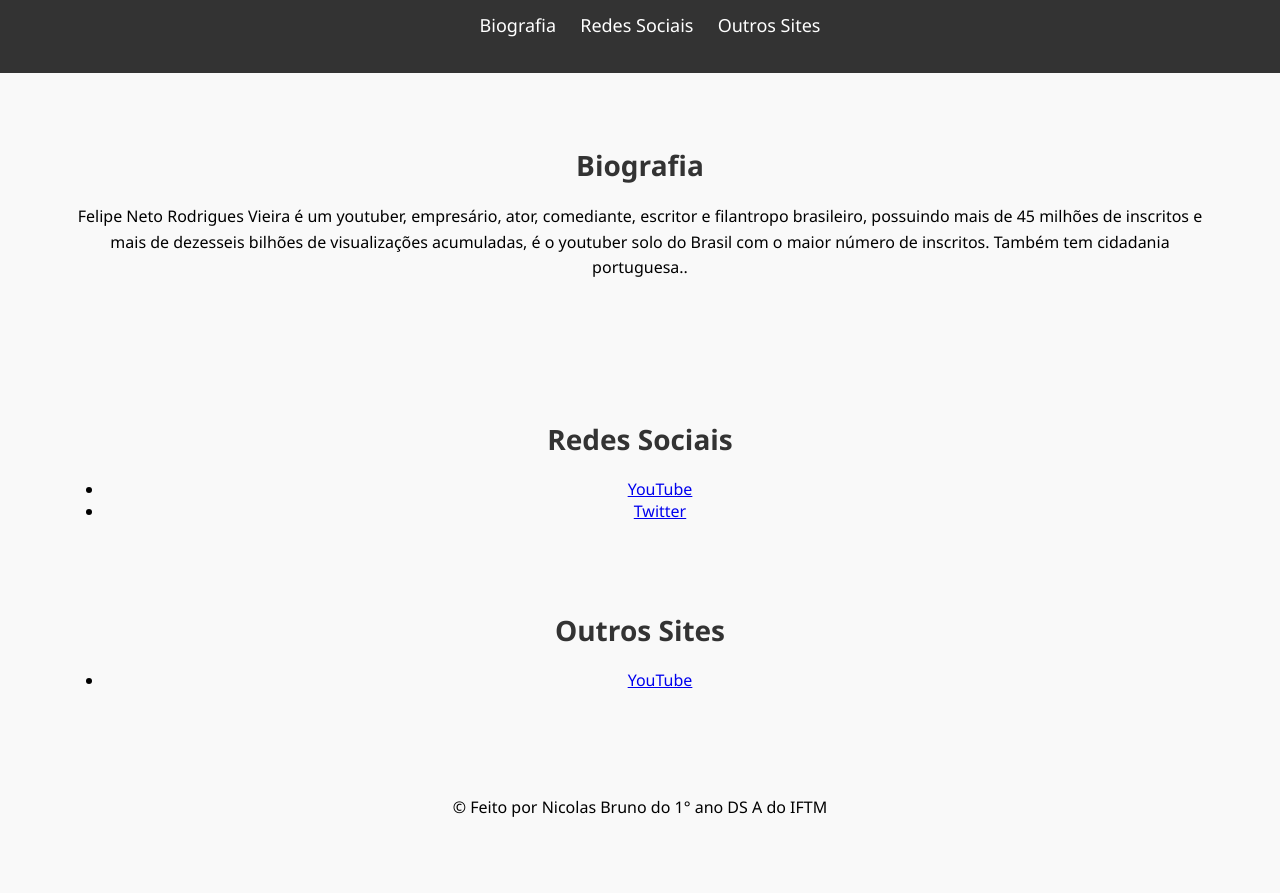
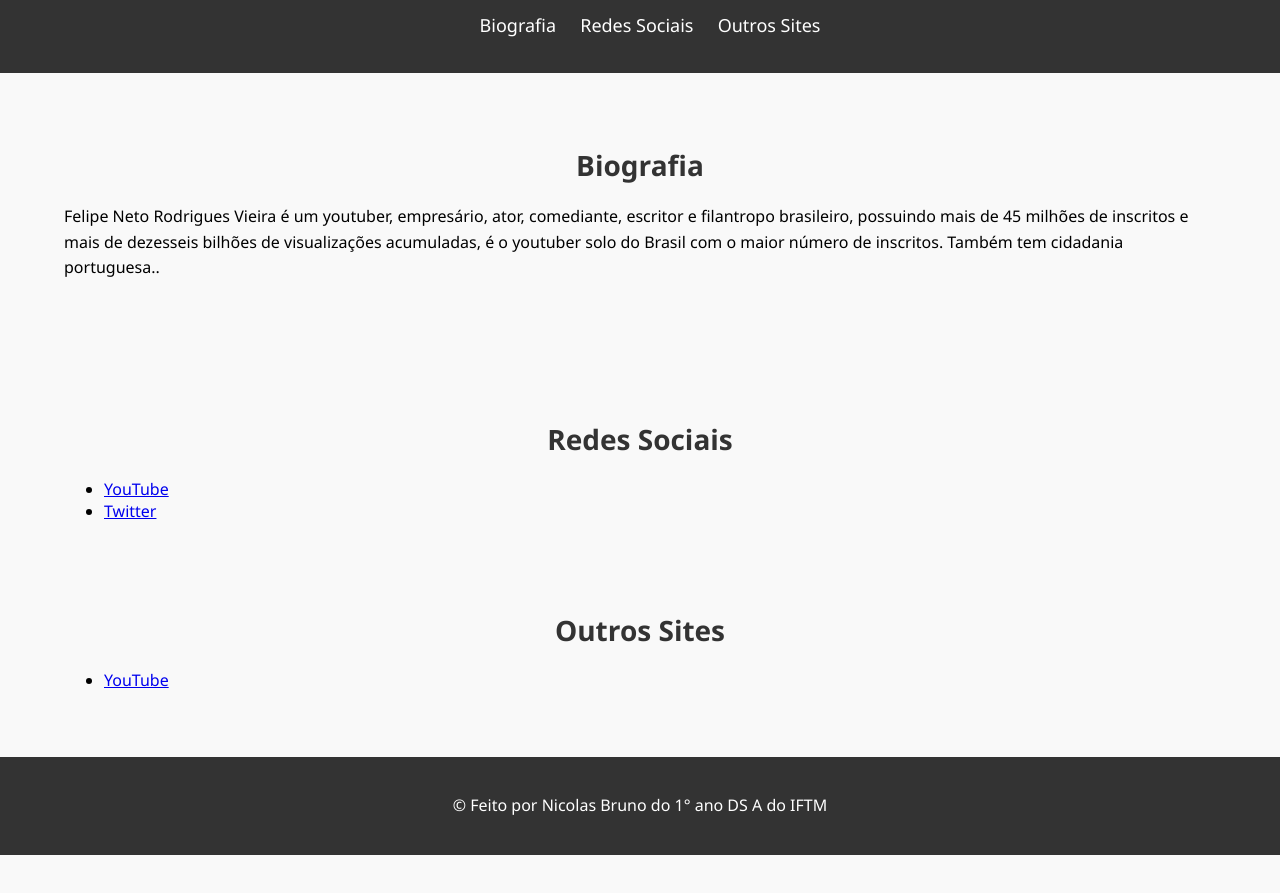
Before and after one commit to Nicolas133bruno/felipeneto, a plain HTML site: page index.html in a window 1280 px wide. Shown: the part 73-966 px from the top of the page. Drawn offline with Linux system fonts and the light colour scheme.

Commit message:
Update style.css

```diff
--- a/style.css
+++ b/style.css
@@ -67,12 +67,8 @@ section h2 {
 }
 
 footer {
-    display: flex;
-    justify-content: center;
-    align-items: center;
-    height: 100px; /* Defina a altura desejada para o rodapé */
+    background-color: #333;
+    color: #fff;
+    text-align: center;
+    padding: 20px 0;
 }
-
-.container {
-    text-align: center;
-}
```
